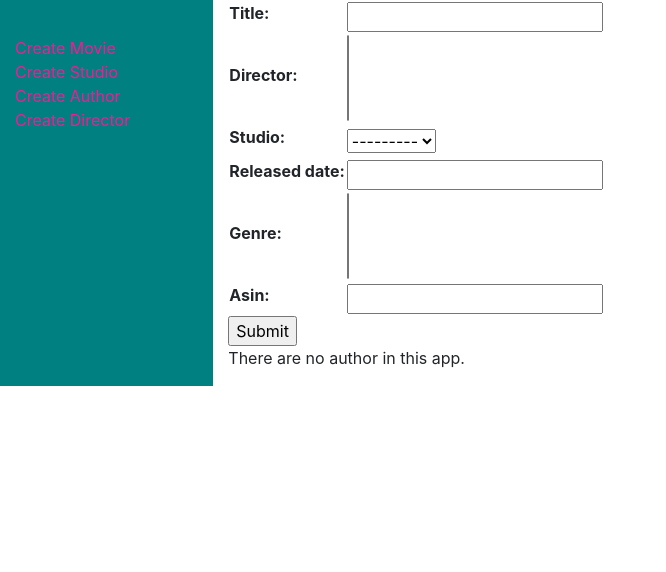
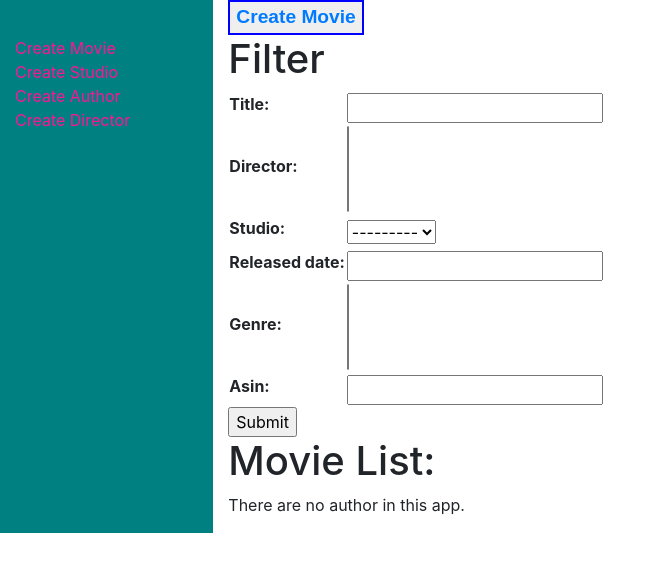
Before and after one commit to Mithilesh-M/Movie-django, a Django app: page /movieapp/movies/ in a window 1280 px wide. Shown: the part 56-628 px from the top of the page, without its empty margins (0-666 px from the left). Run offline with Django 3.2, Linux system fonts and the light colour scheme; data that the repository does not hold is empty; some libraries are stand-ins or nearby versions.

Commit message:
Add movie create view for movie app
Add movie form for creating movie in database

```diff
--- a/movieapp/templates/base_generic.html
+++ b/movieapp/templates/base_generic.html
@@ -48,7 +48,7 @@
     <div class="row" >
       <div class="col-sm-2 pt-3" style="background-color:teal">
         <ul class="sidebar-nav" style="list-style-type: none;" >
-          <li><a class= "" style="color: deeppink;" href="">Create Movie</a></li>
+          <li><a class= "" style="color: deeppink;" href="{% url 'movie-create' %}">Create Movie</a></li>
           <li><a class= "" style="color: deeppink;" href="">Create Studio</a></li>
             <li><a class= "" style="color: deeppink;" href="">Create Author</a></li>
             <li><a class= "" style="color: deeppink;" href="">Create Director</a></li>
--- a/movieapp/templates/movieapp/movie_filter.html
+++ b/movieapp/templates/movieapp/movie_filter.html
@@ -1,12 +1,15 @@
 {% extends "base_generic.html" %}
 
 {% block content %}
+    <button class="mybutton" onclick="location.href='{% url 'movie-create' %}';"><a href="{% url 'movie-create' %}">Create Movie</a></button>
+    <h1>Filter</h1>
     <form method="get">
         <table>
         {{ filter.form.as_table }}
         </table>
         <input type="submit" />
     </form>
+    <h1>Movie List:</h1>
     {% if object_list %}
           <table style="width:100%">
             {% for movie in object_list %}
--- a/movieapp/urls.py
+++ b/movieapp/urls.py
@@ -3,5 +3,6 @@ from . import views
 
 urlpatterns = [
     path('', views.show_index, name='index'),
-    path('movies/', views.MovieListView.as_view(), name='movie-list')
+    path('movies/', views.MovieListView.as_view(), name='movie-list'),
+    path('movie/create/', views.MovieCreateView.as_view(), name= 'movie-create'),
 ]
--- a/movieapp/views.py
+++ b/movieapp/views.py
@@ -1,6 +1,7 @@
 from django.shortcuts import render
 from .models import Movie, Director, Studio, Genre
 from django_filters import views
+from django.views import generic
 def show_index(request):
     context = {
         'total_movie': Movie.objects.all().count(),
@@ -13,3 +14,7 @@ def show_index(request):
 class MovieListView(views.FilterView):
     model = Movie
     filterset_fields = ['title','director','studio','released_date','genre','asin']
+
+class MovieCreateView(generic.CreateView):
+    model = Movie
+    fields = ['title','prefix','subtitle','slug','director','studio','released_date','genre','cover_image','review','asin']
```
Also changed, not shown: movieapp/templates/movieapp/movie_form.html (added, +11 -0 lines).
